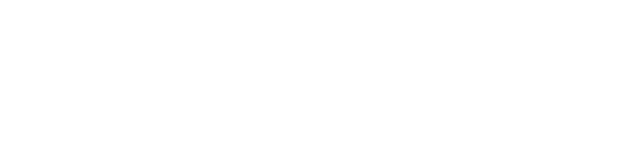
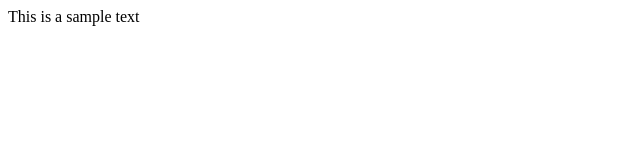
Before and after one commit to VelpCode/100DaysOfCodeII, a website: page innerHTML/index.html in a window 1280 px wide. Shown: the whole page, without its empty margins (0-640 px from the left). Drawn offline with Linux system fonts and the light colour scheme.

Commit message:
making div element

```diff
--- a/innerHTML/index.html
+++ b/innerHTML/index.html
@@ -8,6 +8,6 @@
     <link rel = "stylesheet" href = "styles.css">
 </head>
 <body>
-
+    <div id = "test">This is a sample text</div>
 </body>
 </html>
```
